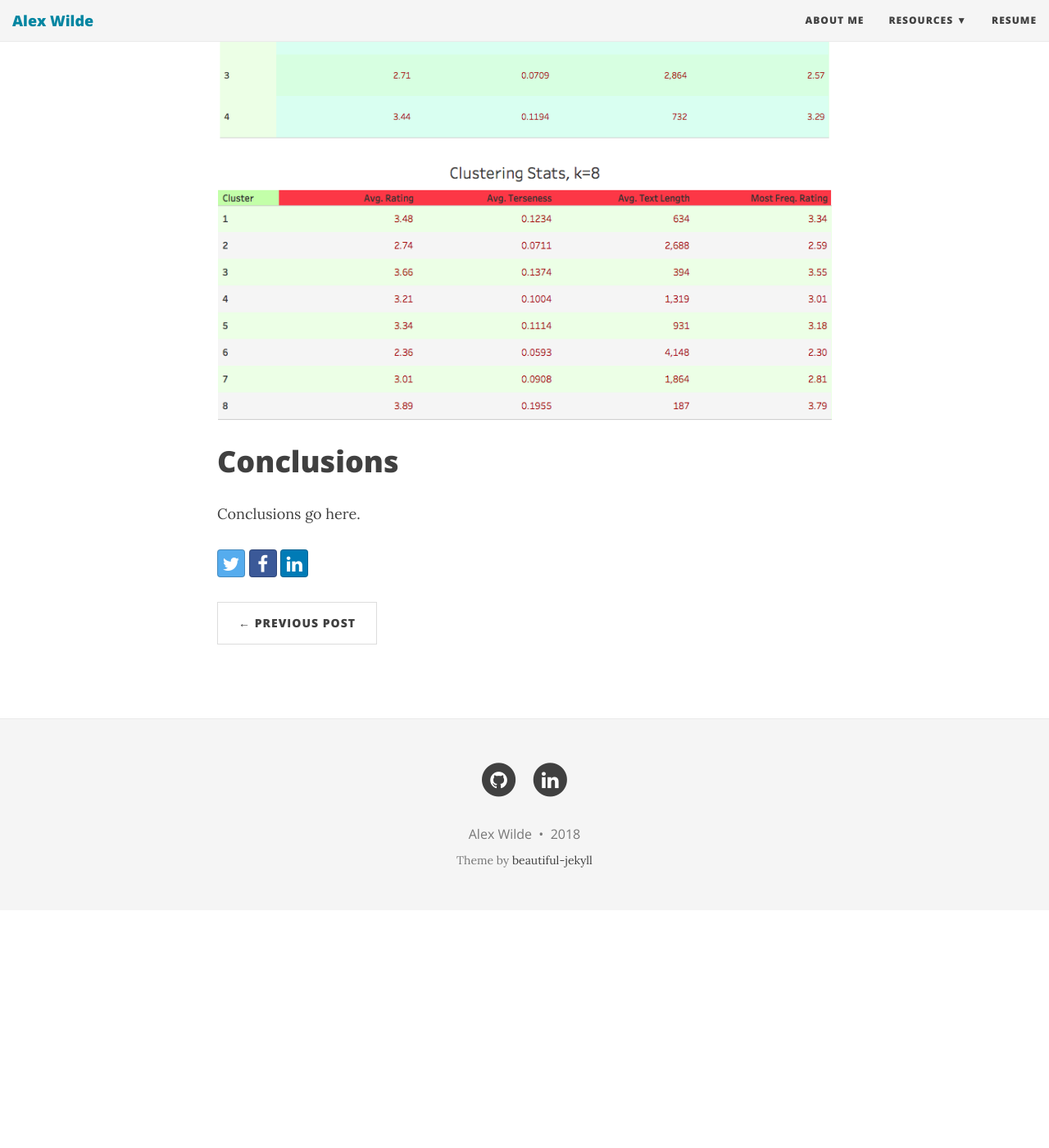
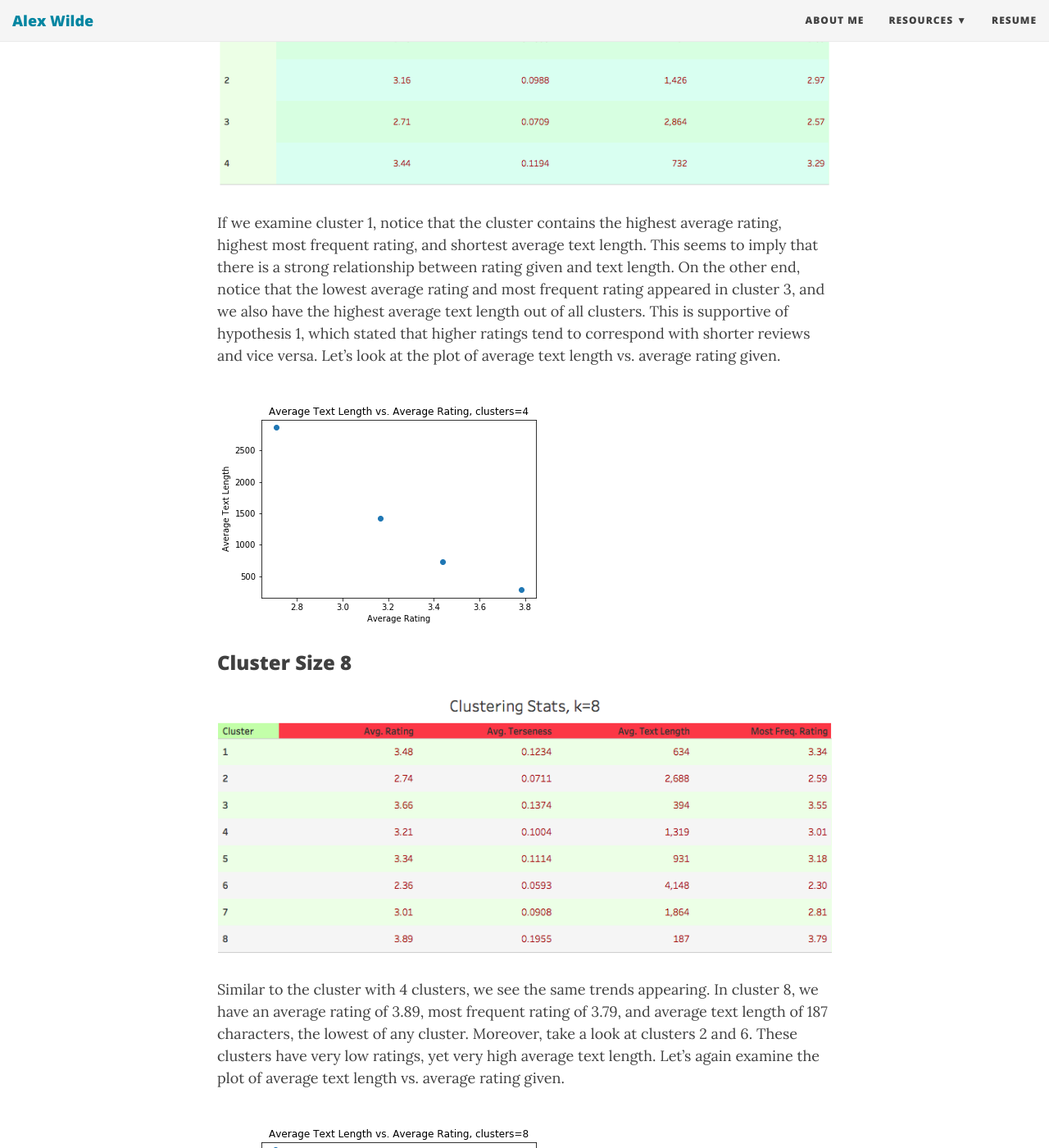
Before and after one commit to awilde27/awilde27.github.io, a Jekyll site: the page built from _posts/2018-02-08-yelp_writeup.md, in a window 1280 px wide and 1400 px high, scrolled down 2773 px. Shown: the whole window at 82% size. Built offline with Jekyll 4.4.1, drawn with Linux system fonts in a browser that asks for light colours; nearby versions of some CDN libraries; comment, search, counter and statistics services are not loaded; before the commit the page ends 3883 px from its top, so only the background shows below that.

Commit message:
adding plots

```diff
--- a/_posts/2018-02-08-yelp_writeup.md
+++ b/_posts/2018-02-08-yelp_writeup.md
@@ -60,11 +60,22 @@ Regarding the number of clusters, I chose k=4 and k=8 for the cluster sizes. The
 
 These are the results of using K-Means for the first hypothesis.
 
+### Cluster Size 4
+
 ![Cluster 4](/imgs/yelp_cluster4_table.png)
+
+If we examine cluster 1, notice that the cluster contains the highest average rating, highest most frequent rating, and shortest average text length. This seems to imply that there is a strong relationship between rating given and text length. On the other end, notice that the lowest average rating and most frequent rating appeared in cluster 3, and we also have the highest average text length out of all clusters. This is supportive of hypothesis 1, which stated that higher ratings tend to correspond with shorter reviews and vice versa. Let's look at the plot of average text length vs. average rating given.
+
+![cluster plot 4](/imgs/tl_vs_rat_cluster4.png)
+
+
+### Cluster Size 8
 
 ![Cluster 8](/imgs/yelp_cluster8_table.png)
 
+Similar to the cluster with 4 clusters, we see the same trends appearing. In cluster 8, we have an average rating of 3.89, most frequent rating of 3.79, and average text length of 187 characters, the lowest of any cluster. Moreover, take a look at clusters 2 and 6. These clusters have very low ratings, yet very high average text length. Let's again examine the plot of average text length vs. average rating given.
+
+![Cluster plot](/imgs/tl_vs_rat_cluster8.png)
+
 
 # Conclusions
-
-Conclusions go here.
```
Also changed, not shown: imgs/tl_vs_rat_cluster4.png (added), imgs/tl_vs_rat_cluster8.png (added).
